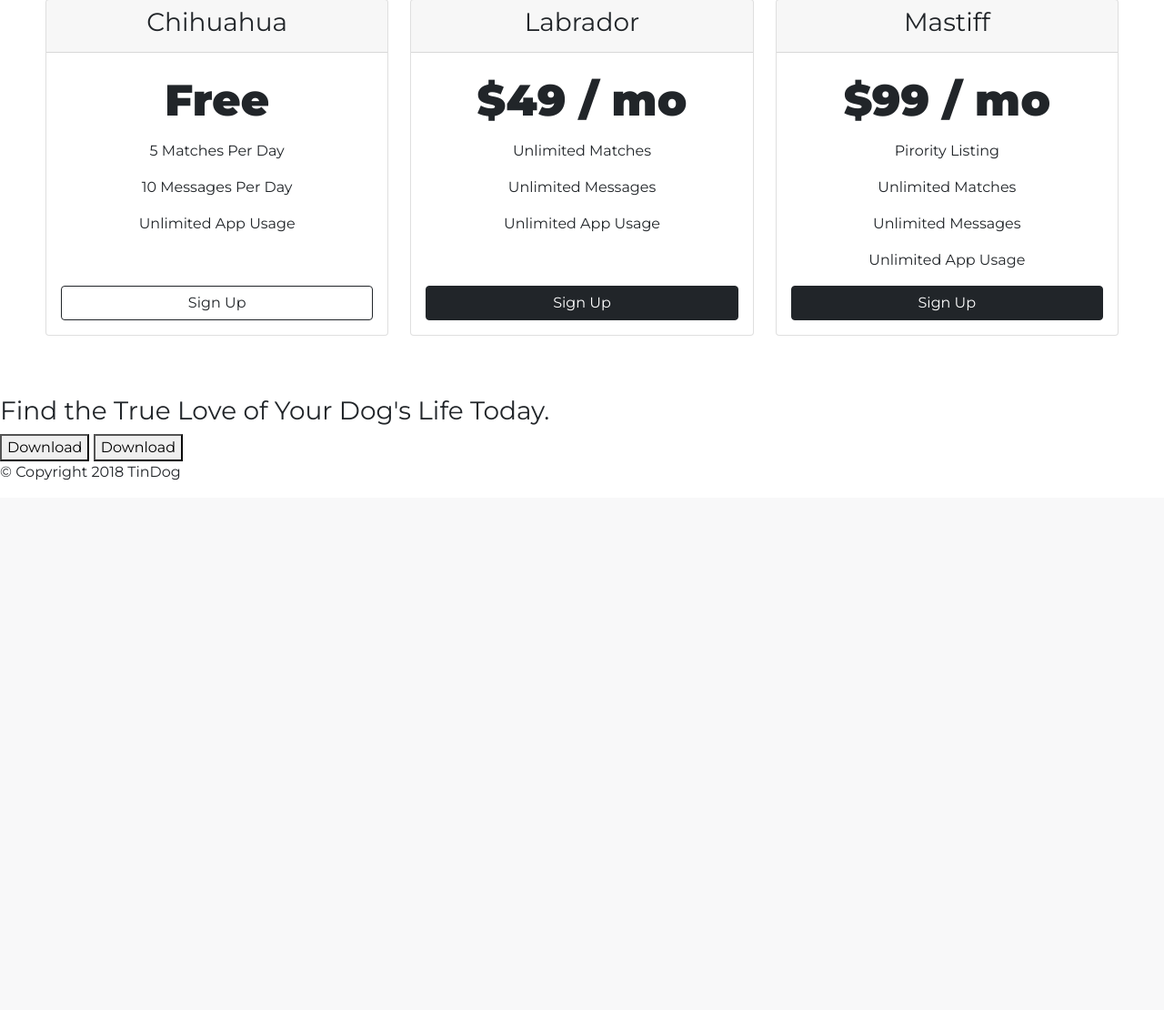
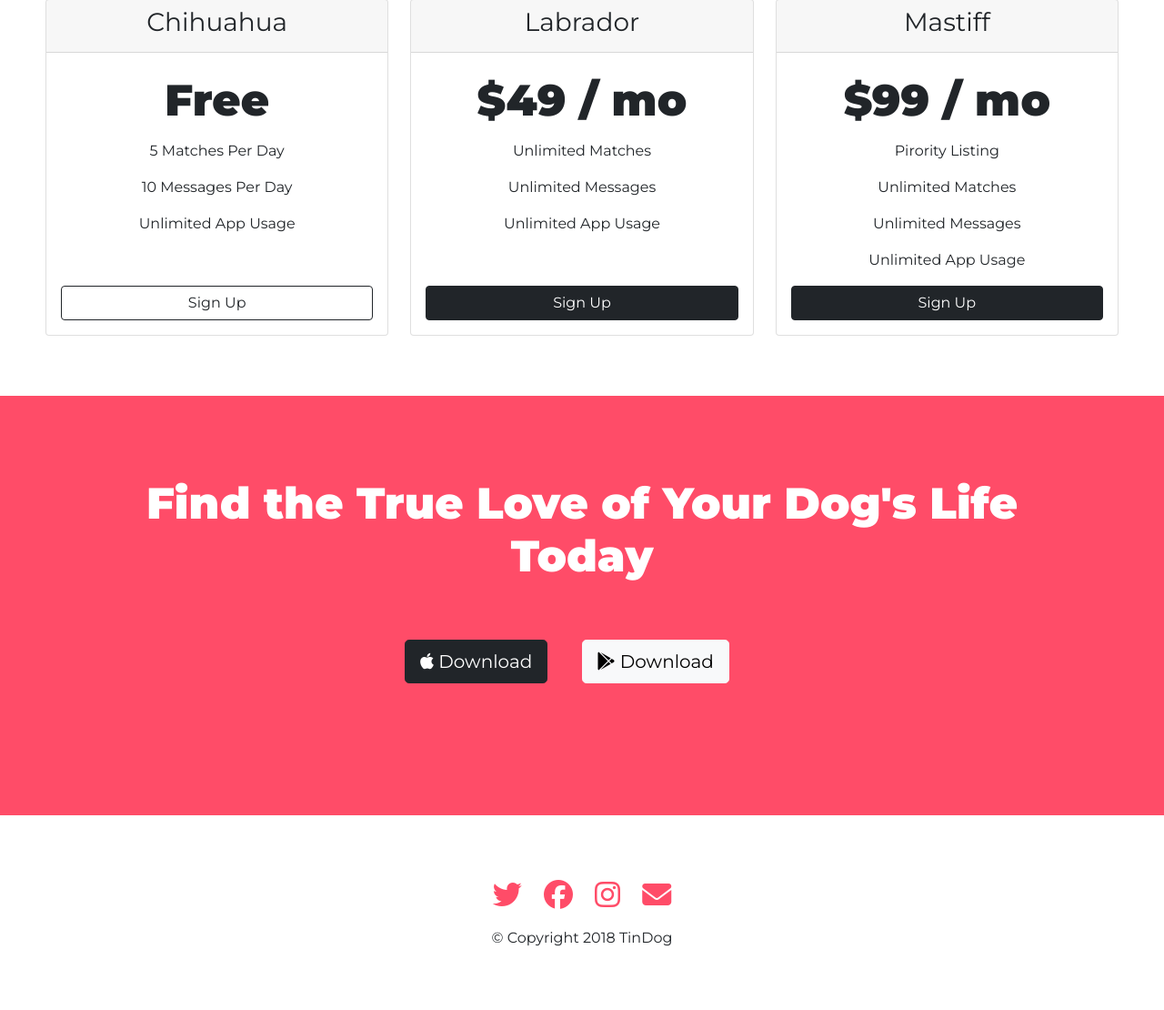
Before and after one commit to HKubinhetz/Bootstrap-Flask, a Flask app: page / in a window 1280 px wide. Shown: the part 1887-2997 px from the top of the page at 91% size. Before the commit the page ends 2415 px from the top, so only its background shows below. Run offline with Flask 2, Linux system fonts and the light colour scheme; some libraries are stand-ins or nearby versions.

Commit message:
Adjusted CTA and Footer sections

```diff
--- a/static/css/styles.css
+++ b/static/css/styles.css
@@ -149,3 +149,28 @@ h2 {
     }
 
 }
+
+#cta {
+    text-align: center;
+    background-color: #ff4c68;
+    color: white;
+    padding: 7%
+}
+
+.cta-text {
+    font-family: 'Montserrat', sans-serif;
+    font-size: 3rem;
+    font-weight: 900;
+    color: white;
+    text-align: center;
+}
+
+#footer {
+    text-align: center;
+    padding: 4%;
+}
+
+.social-network-icons {
+    padding:20px 10px;
+    color: #ff4c68;
+}
--- a/templates/index.html
+++ b/templates/index.html
@@ -225,9 +225,13 @@
 
 <section id="cta">
 
-    <h3>Find the True Love of Your Dog's Life Today.</h3>
-    <button type="button">Download</button>
-    <button type="button">Download</button>
+    <h3 class="cta-text">Find the True Love of Your Dog's Life Today</h3>
+    <button type="button" class="btn btn-dark btn-lg download-button"><i class="fa-brands fa-apple"></i>
+        Download
+    </button>
+    <button type="button" class="btn btn-light btn-lg download-button"><i
+            class="fa-brands fa-google-play"></i> Download
+    </button>
 
 </section>
 
@@ -236,6 +240,10 @@
 
 <footer id="footer">
 
+    <i class="fa-brands fa-twitter fa-2x social-network-icons"></i>
+    <i class="fa-brands fa-facebook fa-2x social-network-icons"></i>
+    <i class="fa-brands fa-instagram fa-2x social-network-icons"></i>
+    <i class="fa-solid fa-envelope fa-2x social-network-icons"></i>
     <p>© Copyright 2018 TinDog</p>
 
 </footer>
```
